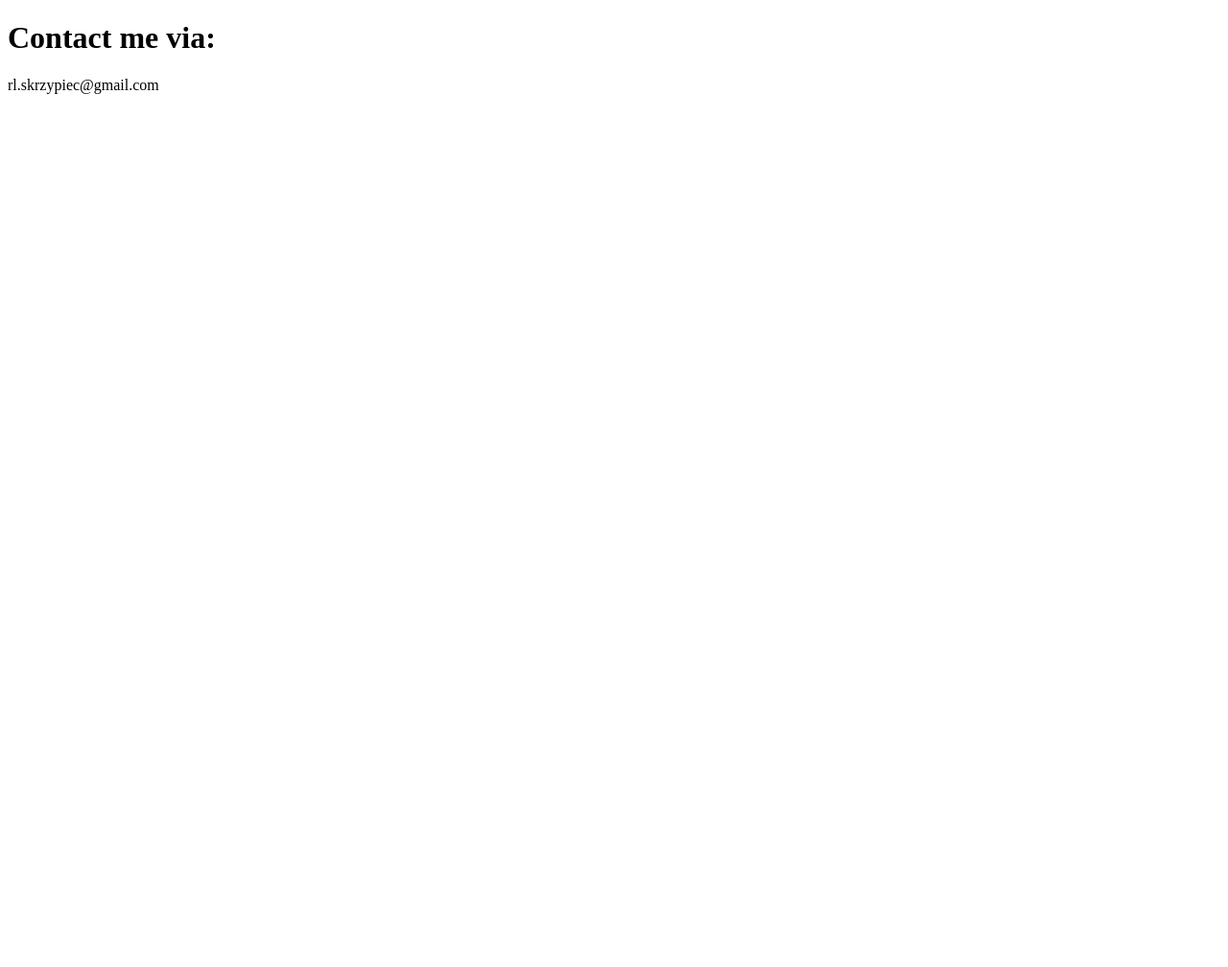
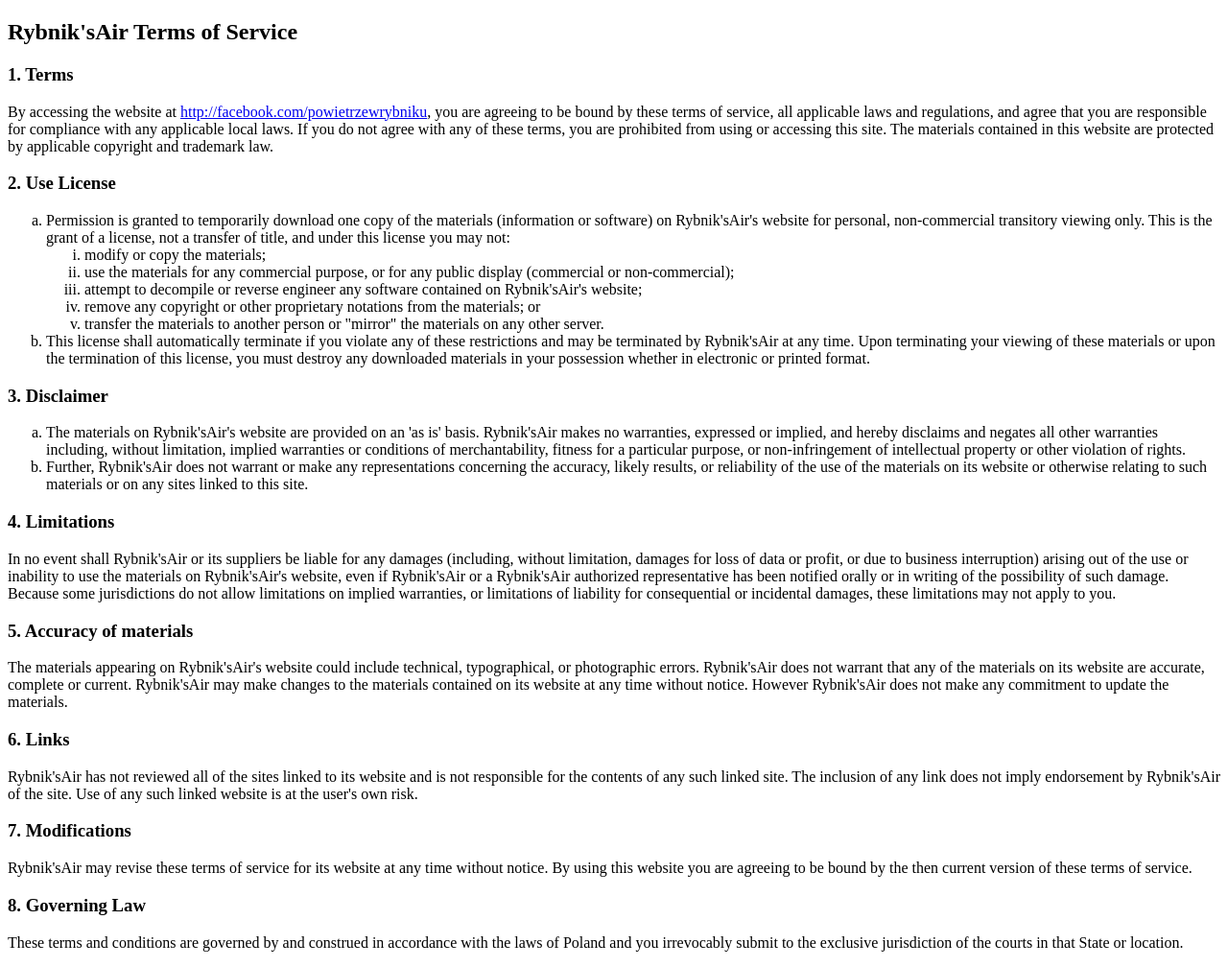
Before and after one commit to skrzypiec/skrzypiec.github.io, a plain HTML site: page index.html in a window 1280 px wide. Shown: the whole page at 96% size. Before the commit the page ends 800 px from the top, so only its background shows below. Drawn offline with Linux system fonts and the light colour scheme.

Commit message:
terms of service

```diff
--- a/index.html
+++ b/index.html
@@ -1,7 +1,37 @@
 <!DOCTYPE html>
 <html>
 <body>
-<h1>Contact me via:</h1>
-<p>rl.skrzypiec@gmail.com</p>
+
+<h2>Rybnik'sAir Terms of Service</h2>
+<h3>1. Terms</h3>
+<p>By accessing the website at <a href="http://facebook.com/powietrzewrybniku">http://facebook.com/powietrzewrybniku</a>, you are agreeing to be bound by these terms of service, all applicable laws and regulations, and agree that you are responsible for compliance with any applicable local laws. If you do not agree with any of these terms, you are prohibited from using or accessing this site. The materials contained in this website are protected by applicable copyright and trademark law.</p>
+<h3>2. Use License</h3>
+<ol type="a">
+   <li>Permission is granted to temporarily download one copy of the materials (information or software) on Rybnik'sAir's website for personal, non-commercial transitory viewing only. This is the grant of a license, not a transfer of title, and under this license you may not:
+   <ol type="i">
+       <li>modify or copy the materials;</li>
+       <li>use the materials for any commercial purpose, or for any public display (commercial or non-commercial);</li>
+       <li>attempt to decompile or reverse engineer any software contained on Rybnik'sAir's website;</li>
+       <li>remove any copyright or other proprietary notations from the materials; or</li>
+       <li>transfer the materials to another person or "mirror" the materials on any other server.</li>
+   </ol>
+    </li>
+   <li>This license shall automatically terminate if you violate any of these restrictions and may be terminated by Rybnik'sAir at any time. Upon terminating your viewing of these materials or upon the termination of this license, you must destroy any downloaded materials in your possession whether in electronic or printed format.</li>
+</ol>
+<h3>3. Disclaimer</h3>
+<ol type="a">
+   <li>The materials on Rybnik'sAir's website are provided on an 'as is' basis. Rybnik'sAir makes no warranties, expressed or implied, and hereby disclaims and negates all other warranties including, without limitation, implied warranties or conditions of merchantability, fitness for a particular purpose, or non-infringement of intellectual property or other violation of rights.</li>
+   <li>Further, Rybnik'sAir does not warrant or make any representations concerning the accuracy, likely results, or reliability of the use of the materials on its website or otherwise relating to such materials or on any sites linked to this site.</li>
+</ol>
+<h3>4. Limitations</h3>
+<p>In no event shall Rybnik'sAir or its suppliers be liable for any damages (including, without limitation, damages for loss of data or profit, or due to business interruption) arising out of the use or inability to use the materials on Rybnik'sAir's website, even if Rybnik'sAir or a Rybnik'sAir authorized representative has been notified orally or in writing of the possibility of such damage. Because some jurisdictions do not allow limitations on implied warranties, or limitations of liability for consequential or incidental damages, these limitations may not apply to you.</p>
+<h3>5. Accuracy of materials</h3>
+<p>The materials appearing on Rybnik'sAir's website could include technical, typographical, or photographic errors. Rybnik'sAir does not warrant that any of the materials on its website are accurate, complete or current. Rybnik'sAir may make changes to the materials contained on its website at any time without notice. However Rybnik'sAir does not make any commitment to update the materials.</p>
+<h3>6. Links</h3>
+<p>Rybnik'sAir has not reviewed all of the sites linked to its website and is not responsible for the contents of any such linked site. The inclusion of any link does not imply endorsement by Rybnik'sAir of the site. Use of any such linked website is at the user's own risk.</p>
+<h3>7. Modifications</h3>
+<p>Rybnik'sAir may revise these terms of service for its website at any time without notice. By using this website you are agreeing to be bound by the then current version of these terms of service.</p>
+<h3>8. Governing Law</h3>
+<p>These terms and conditions are governed by and construed in accordance with the laws of Poland and you irrevocably submit to the exclusive jurisdiction of the courts in that State or location.</p>
 </body>
 </html>
```
